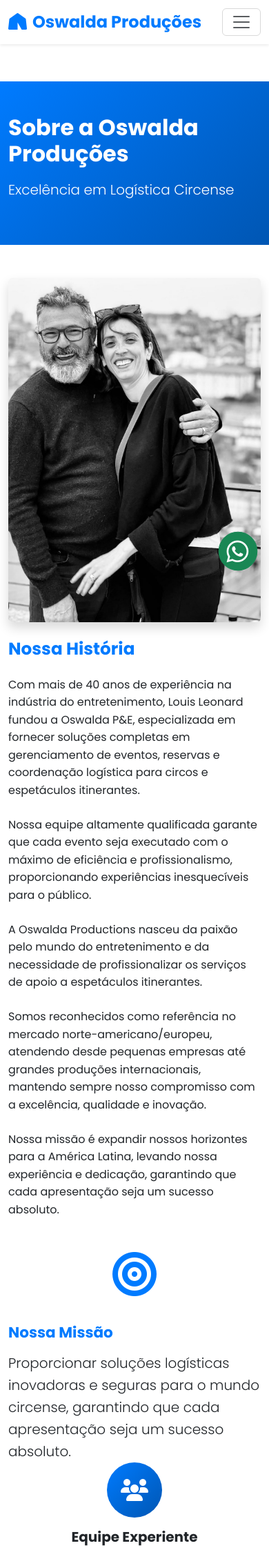
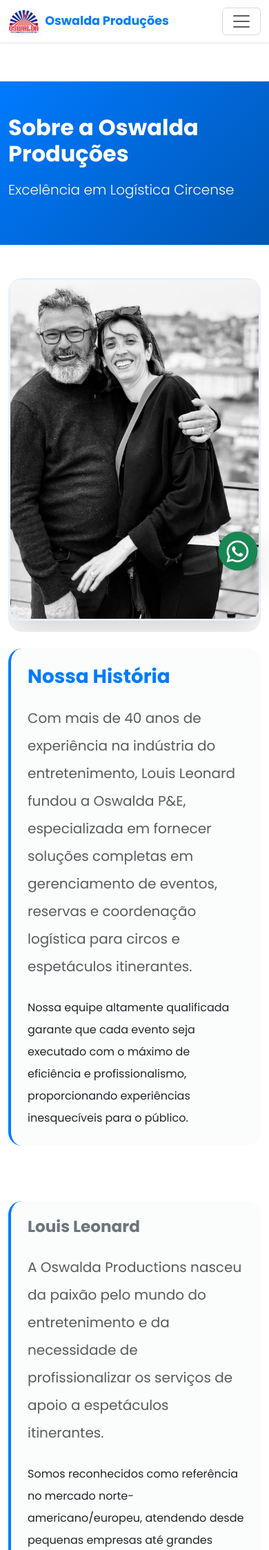
Before and after one commit to lsfrenzel/oswalda2, a Flask app: page /about in a window 390 px wide. Shown: the top 2247 px of the page at 69% size. Run offline with Flask 3, Linux system fonts and the light colour scheme.

Commit message:
Update the website with the company logo and new images on the About page
Adds `logo_oswalda.png` as the site favicon and navigation bar logo. Enhances the About page (`about.html`) by implementing a zig-zag layout for images (`louis.jpeg`, `louis2.jpeg`) and existing content. Updates `style.css` with new styling for images, content sections, and responsive adjustments for the About page layout.

Replit-Commit-Author: Agent
Replit-Commit-Session-Id: 44c003a3-a09c-4d3d-86a1-bdcd5ff26790
Replit-Commit-Checkpoint-Type: full_checkpoint
Replit-Commit-Screenshot-Url: https://storage.googleapis.com/screenshot-production-us-central1/cae8d03b-0bad-4353-b06f-861cb8dd0b0b/44c003a3-a09c-4d3d-86a1-bdcd5ff26790/IwTkNPH

```diff
--- a/static/css/style.css
+++ b/static/css/style.css
@@ -830,3 +830,85 @@ html {
         max-height: 300px;
     }
 }
+
+/* Enhanced About Page Styles */
+.about-image {
+    transition: all 0.4s ease;
+    border: 3px solid rgba(0, 123, 255, 0.1);
+    position: relative;
+}
+
+.about-image:hover {
+    transform: scale(1.02);
+    box-shadow: 0 15px 40px rgba(0, 0, 0, 0.15);
+    border-color: rgba(0, 123, 255, 0.3);
+}
+
+.image-container {
+    position: relative;
+    overflow: hidden;
+    border-radius: 20px;
+}
+
+.image-container::before {
+    content: '';
+    position: absolute;
+    top: 0;
+    left: 0;
+    right: 0;
+    bottom: 0;
+    background: linear-gradient(135deg, rgba(0, 123, 255, 0.1), rgba(220, 53, 69, 0.05));
+    opacity: 0;
+    transition: opacity 0.3s ease;
+    z-index: 1;
+    border-radius: 20px;
+}
+
+.image-container:hover::before {
+    opacity: 1;
+}
+
+.content-section {
+    padding: 2rem;
+    background: rgba(248, 249, 250, 0.5);
+    border-radius: 20px;
+    border-left: 4px solid var(--primary-color);
+    transition: all 0.3s ease;
+}
+
+.content-section:hover {
+    background: rgba(248, 249, 250, 0.8);
+    transform: translateX(5px);
+    box-shadow: 0 10px 30px rgba(0, 0, 0, 0.1);
+}
+
+/* Logo in navbar styling */
+.navbar-brand img {
+    filter: drop-shadow(2px 2px 4px rgba(0, 0, 0, 0.1));
+    transition: all 0.3s ease;
+}
+
+.navbar-brand:hover img {
+    transform: scale(1.1);
+    filter: drop-shadow(3px 3px 6px rgba(0, 0, 0, 0.2));
+}
+
+/* Mobile responsiveness for about page */
+@media (max-width: 768px) {
+    .content-section {
+        padding: 1.5rem;
+        margin-bottom: 2rem;
+    }
+
+    .about-image {
+        margin-bottom: 1rem;
+    }
+
+    .navbar-brand span {
+        font-size: 1.1rem;
+    }
+
+    .navbar-brand img {
+        height: 35px !important;
+    }
+}
--- a/templates/about.html
+++ b/templates/about.html
@@ -16,18 +16,53 @@
 
 <section class="py-5">
     <div class="container">
+        <!-- First Row: Image Left, Text Right -->
         <div class="row align-items-center mb-5">
-            <div class="col-lg-6 mb-4 mb-lg-0">
-                <img src="static/images/oswalda.jpg"
-                     alt="Circus backstage" class="img-fluid rounded shadow slide-in-left">
+            <div class="col-lg-6 mb-4 mb-lg-0 order-lg-1">
+                <div class="image-container">
+                    <img src="static/images/oswalda.jpg"
+                         alt="Circus backstage" class="img-fluid rounded-4 shadow-lg slide-in-left about-image">
+                </div>
             </div>
-            <div class="col-lg-6 slide-in-right">
-                <h2 class="fw-bold text-primary mb-4">{{ t('about_history') }}</h2>
-                <p class="mb-4">{{ t('about_text1') }}</p>
-                <p class="mb-4">{{ t('about_text2') }}</p>
-                <p class="mb-4">{{ t('about_text3') }}</p>
-                <p class="mb-4">{{ t('about_text4') }}</p>
-                <p class="mb-0">{{ t('about_text5') }}</p>
+            <div class="col-lg-6 slide-in-right order-lg-2">
+                <div class="content-section">
+                    <h2 class="fw-bold text-primary mb-4 display-6">{{ t('about_history') }}</h2>
+                    <p class="mb-4 fs-5 text-muted lh-lg">{{ t('about_text1') }}</p>
+                    <p class="mb-0 fs-6 lh-lg">{{ t('about_text2') }}</p>
+                </div>
+            </div>
+        </div>
+
+        <!-- Second Row: Text Left, Louis Image Right -->
+        <div class="row align-items-center mb-5">
+            <div class="col-lg-6 mb-4 mb-lg-0 order-lg-1">
+                <div class="content-section">
+                    <h3 class="fw-bold text-secondary mb-4">Louis Leonard</h3>
+                    <p class="mb-4 fs-5 text-muted lh-lg">{{ t('about_text3') }}</p>
+                    <p class="mb-0 fs-6 lh-lg">{{ t('about_text4') }}</p>
+                </div>
+            </div>
+            <div class="col-lg-6 order-lg-2">
+                <div class="image-container">
+                    <img src="{{ url_for('static', filename='images/louis.jpeg') }}"
+                         alt="Louis Leonard" class="img-fluid rounded-4 shadow-lg slide-in-right about-image">
+                </div>
+            </div>
+        </div>
+
+        <!-- Third Row: Louis Image 2 Left, Text Right -->
+        <div class="row align-items-center mb-5">
+            <div class="col-lg-6 mb-4 mb-lg-0 order-lg-1">
+                <div class="image-container">
+                    <img src="{{ url_for('static', filename='images/louis2.jpeg') }}"
+                         alt="Louis Leonard Professional" class="img-fluid rounded-4 shadow-lg slide-in-left about-image">
+                </div>
+            </div>
+            <div class="col-lg-6 slide-in-right order-lg-2">
+                <div class="content-section">
+                    <h3 class="fw-bold text-secondary mb-4">{% if current_language == 'pt' %}Nossa Expansão{% elif current_language == 'fr' %}Notre Expansion{% else %}Global Expansion{% endif %}</h3>
+                    <p class="mb-0 fs-5 text-muted lh-lg">{{ t('about_text5') }}</p>
+                </div>
             </div>
         </div>
 
--- a/templates/base.html
+++ b/templates/base.html
@@ -4,6 +4,9 @@
     <meta charset="UTF-8">
     <meta name="viewport" content="width=device-width, initial-scale=1.0">
     <title>{% block title %}{{ t('nav_home') }}{% endblock %} - Oswalda Produções & Eventos</title>
+
+    <!-- Favicon -->
+    <link rel="icon" type="image/png" href="{{ url_for('static', filename='images/logo_oswalda.png') }}">
 
     <!-- Bootstrap 5 CSS -->
     <link href="https://cdn.jsdelivr.net/npm/bootstrap@5.3.0/dist/css/bootstrap.min.css" rel="stylesheet">
@@ -27,8 +30,9 @@
     <!-- Navigation -->
     <nav class="navbar navbar-expand-lg navbar-light bg-white fixed-top shadow-sm">
         <div class="container">
-            <a class="navbar-brand fw-bold text-primary" href="{{ url_for('index') }}">
-                <i class="fas fa-tent me-2"></i>Oswalda Produções
+            <a class="navbar-brand fw-bold text-primary d-flex align-items-center" href="{{ url_for('index') }}">
+                <img src="{{ url_for('static', filename='images/logo_oswalda.png') }}" alt="Oswalda Logo" class="me-2" style="height: 40px; width: auto;">
+                <span>Oswalda Produções</span>
             </a>
 
             <button class="navbar-toggler" type="button" data-bs-toggle="collapse" data-bs-target="#navbarNav">
```
Also changed, not shown: attached_assets/logo_oswalda_1757005882515.png (added), attached_assets/louis2_1757006080159.jpeg (added), attached_assets/louis_1757006080160.jpeg (added), static/images/logo_oswalda.png (added), static/images/louis.jpeg (added), static/images/louis2.jpeg (added).
